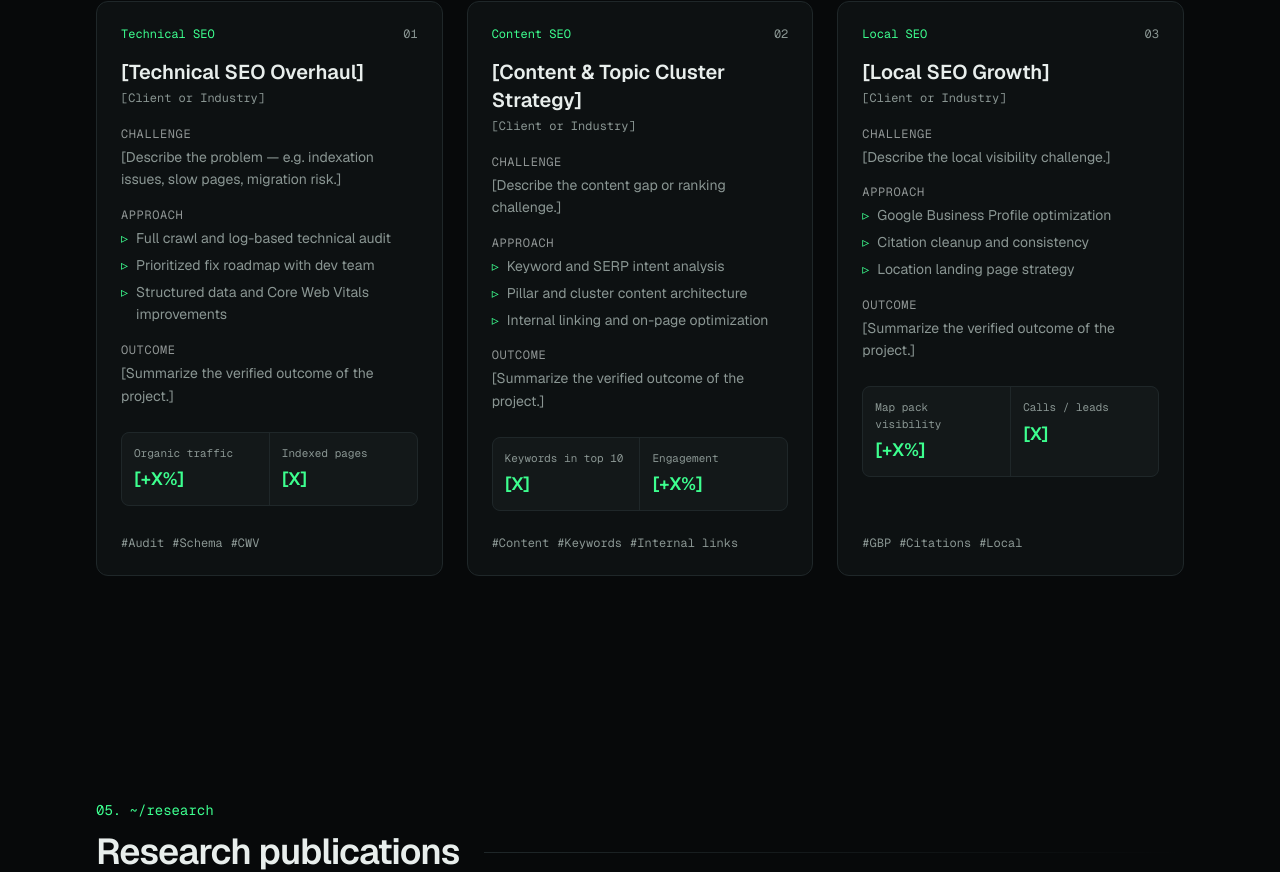
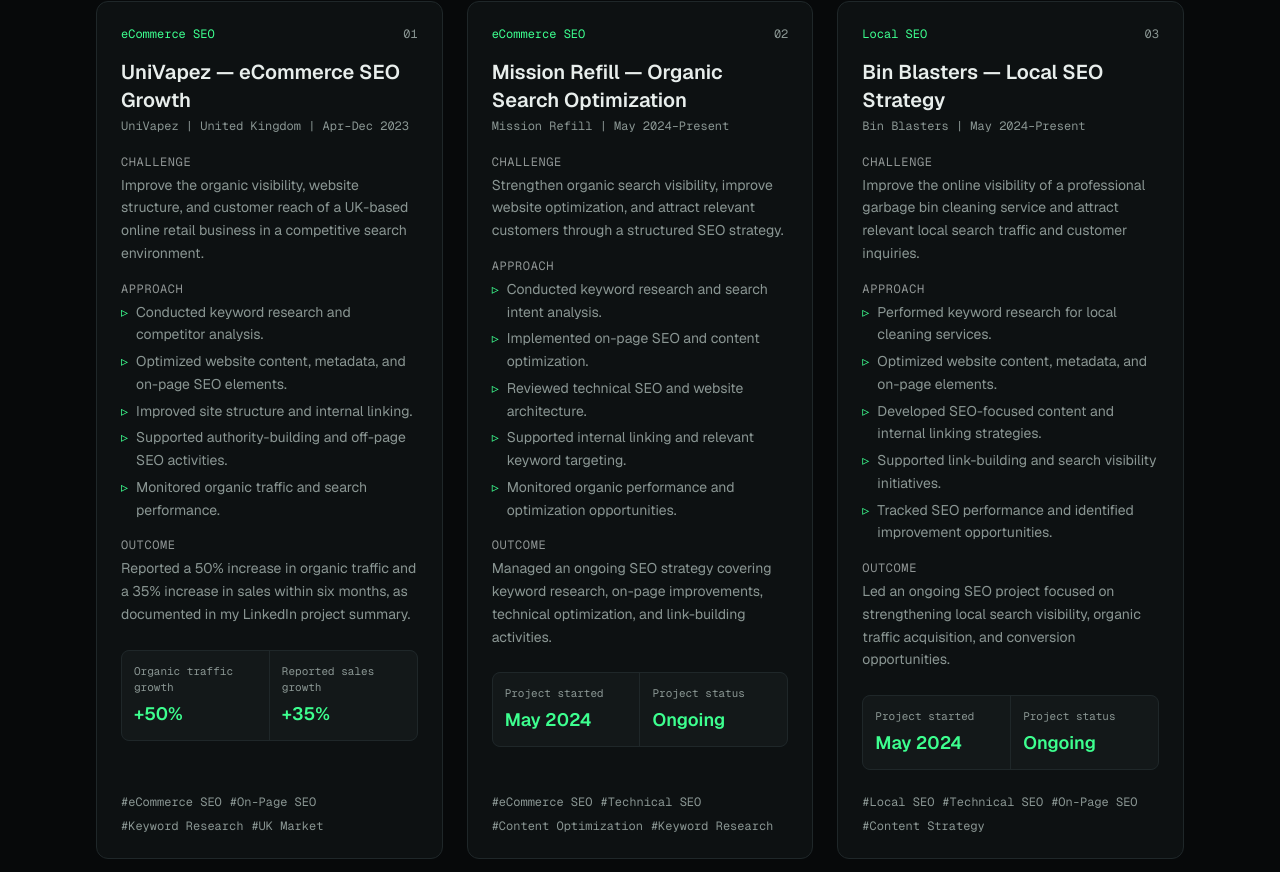
Before and after one commit to asadnaeem280/asad-naeem-portfolio, a Next.js app: page / in a window 1280 px wide. Shown: the part 4095-4967 px from the top of the page. Built offline with nearby package versions, Linux system fonts and the light colour scheme.

Commit message:
Update portfolio.ts

```diff
--- a/app/data/portfolio.ts
+++ b/app/data/portfolio.ts
@@ -182,59 +182,87 @@ export type CaseStudy = {
   href?: string
 }
 
+
 export const caseStudies: CaseStudy[] = [
   {
-    title: '[Technical SEO Overhaul]',
-    client: '[Client or Industry]',
-    category: 'Technical SEO',
-    challenge: '[Describe the problem — e.g. indexation issues, slow pages, migration risk.]',
+    title: 'UniVapez — eCommerce SEO Growth',
+    client: 'UniVapez | United Kingdom | Apr–Dec 2023',
+    category: 'eCommerce SEO',
+    challenge:
+      'Improve the organic visibility, website structure, and customer reach of a UK-based online retail business in a competitive search environment.',
     approach: [
-      'Full crawl and log-based technical audit',
-      'Prioritized fix roadmap with dev team',
-      'Structured data and Core Web Vitals improvements',
+      'Conducted keyword research and competitor analysis.',
+      'Optimized website content, metadata, and on-page SEO elements.',
+      'Improved site structure and internal linking.',
+      'Supported authority-building and off-page SEO activities.',
+      'Monitored organic traffic and search performance.',
     ],
-    outcome: '[Summarize the verified outcome of the project.]',
+    outcome:
+      'Reported a 50% increase in organic traffic and a 35% increase in sales within six months, as documented in my LinkedIn project summary.',
     metrics: [
-      { label: 'Organic traffic', value: '[+X%]' },
-      { label: 'Indexed pages', value: '[X]' },
+      { label: 'Organic traffic growth', value: '+50%' },
+      { label: 'Reported sales growth', value: '+35%' },
     ],
-    tags: ['Audit', 'Schema', 'CWV'],
+    tags: [
+      'eCommerce SEO',
+      'On-Page SEO',
+      'Keyword Research',
+      'UK Market',
+    ],
   },
   {
-    title: '[Content & Topic Cluster Strategy]',
-    client: '[Client or Industry]',
-    category: 'Content SEO',
-    challenge: '[Describe the content gap or ranking challenge.]',
+    title: 'Mission Refill — Organic Search Optimization',
+    client: 'Mission Refill | May 2024–Present',
+    category: 'eCommerce SEO',
+    challenge:
+      'Strengthen organic search visibility, improve website optimization, and attract relevant customers through a structured SEO strategy.',
     approach: [
-      'Keyword and SERP intent analysis',
-      'Pillar and cluster content architecture',
-      'Internal linking and on-page optimization',
+      'Conducted keyword research and search intent analysis.',
+      'Implemented on-page SEO and content optimization.',
+      'Reviewed technical SEO and website architecture.',
+      'Supported internal linking and relevant keyword targeting.',
+      'Monitored organic performance and optimization opportunities.',
     ],
-    outcome: '[Summarize the verified outcome of the project.]',
+    outcome:
+      'Managed an ongoing SEO strategy covering keyword research, on-page improvements, technical optimization, and link-building activities.',
     metrics: [
-      { label: 'Keywords in top 10', value: '[X]' },
-      { label: 'Engagement', value: '[+X%]' },
+      { label: 'Project started', value: 'May 2024' },
+      { label: 'Project status', value: 'Ongoing' },
     ],
-    tags: ['Content', 'Keywords', 'Internal links'],
+    tags: [
+      'eCommerce SEO',
+      'Technical SEO',
+      'Content Optimization',
+      'Keyword Research',
+    ],
   },
   {
-    title: '[Local SEO Growth]',
-    client: '[Client or Industry]',
+    title: 'Bin Blasters — Local SEO Strategy',
+    client: 'Bin Blasters | May 2024–Present',
     category: 'Local SEO',
-    challenge: '[Describe the local visibility challenge.]',
+    challenge:
+      'Improve the online visibility of a professional garbage bin cleaning service and attract relevant local search traffic and customer inquiries.',
     approach: [
-      'Google Business Profile optimization',
-      'Citation cleanup and consistency',
-      'Location landing page strategy',
+      'Performed keyword research for local cleaning services.',
+      'Optimized website content, metadata, and on-page elements.',
+      'Developed SEO-focused content and internal linking strategies.',
+      'Supported link-building and search visibility initiatives.',
+      'Tracked SEO performance and identified improvement opportunities.',
     ],
-    outcome: '[Summarize the verified outcome of the project.]',
+    outcome:
+      'Led an ongoing SEO project focused on strengthening local search visibility, organic traffic acquisition, and conversion opportunities.',
     metrics: [
-      { label: 'Map pack visibility', value: '[+X%]' },
-      { label: 'Calls / leads', value: '[X]' },
+      { label: 'Project started', value: 'May 2024' },
+      { label: 'Project status', value: 'Ongoing' },
     ],
-    tags: ['GBP', 'Citations', 'Local'],
+    tags: [
+      'Local SEO',
+      'Technical SEO',
+      'On-Page SEO',
+      'Content Strategy',
+    ],
   },
-]
+];
 
 export type Publication = {
   title: string
```
